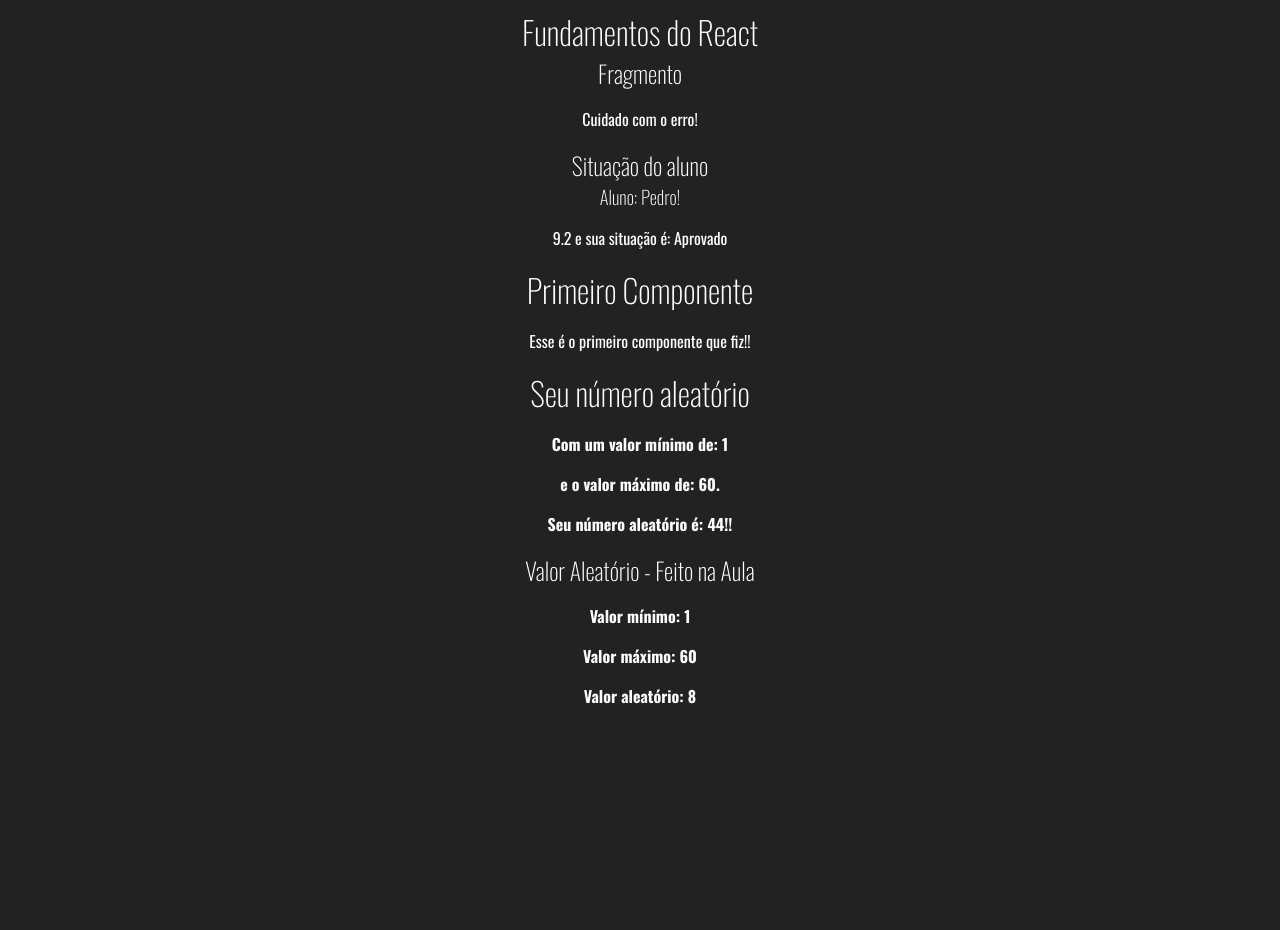
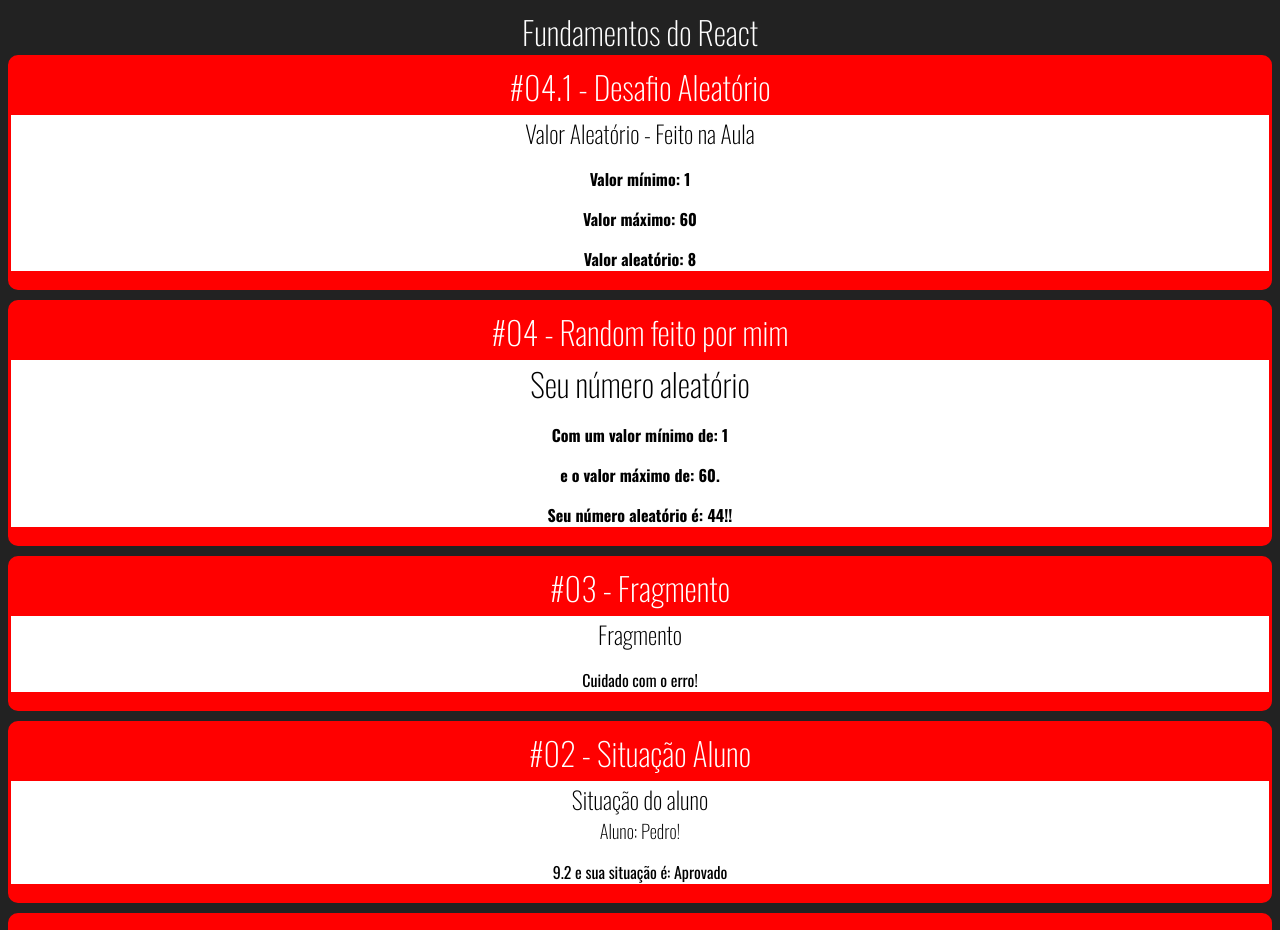
Before and after one commit to ItalloVasconcelos/React_Redux_Class, a React (Create React App) app: page / in a window 1280 px wide. Shown: the top 930 px of the page. Before the commit the page ends 800 px from the top, so only its background shows below. Built offline with nearby package versions, Linux system fonts and the light colour scheme.

Commit message:
Adjust App page to use card component

```diff
--- a/src/App.jsx
+++ b/src/App.jsx
@@ -5,17 +5,29 @@ import WithParameters from "./components/basics/WithParameters";
 import Fragment from "./components/basics/Fragment";
 import Random from "./components/basics/Random";
 import RandomOfClass from "./components/basics/RandomOfClass";
+import Card from "./components/layout/Card";
 
 export default function App() {
     return (
         <div id="app">
             <h1>Fundamentos do React</h1>
-            <Fragment/>
-            <WithParameters titulo="Situação do aluno" subtitulo="Pedro!" nota={9.2}/>
-            <First/>
+            <Card titulo="#04.1 - Desafio Aleatório">
+                <RandomOfClass min={1} max={60}/>
+            </Card>
+            <Card titulo="#04 - Random feito por mim">
+                <Random/>
+            </Card>
+            <Card titulo="#03 - Fragmento">
+                <Fragment/>
+            </Card>
+            <Card titulo="#02 - Situação Aluno">
+                <WithParameters titulo="Situação do aluno" subtitulo="Pedro!" nota={9.2}/>
+            </Card>
+            <Card titulo="#01 - Primeiro componente">
+                <First/>
+            </Card>
 
-            <Random/>
 
-            <RandomOfClass min={1} max={60} />
-        </div>)
-}
+        </div>
+    );
+};
```
